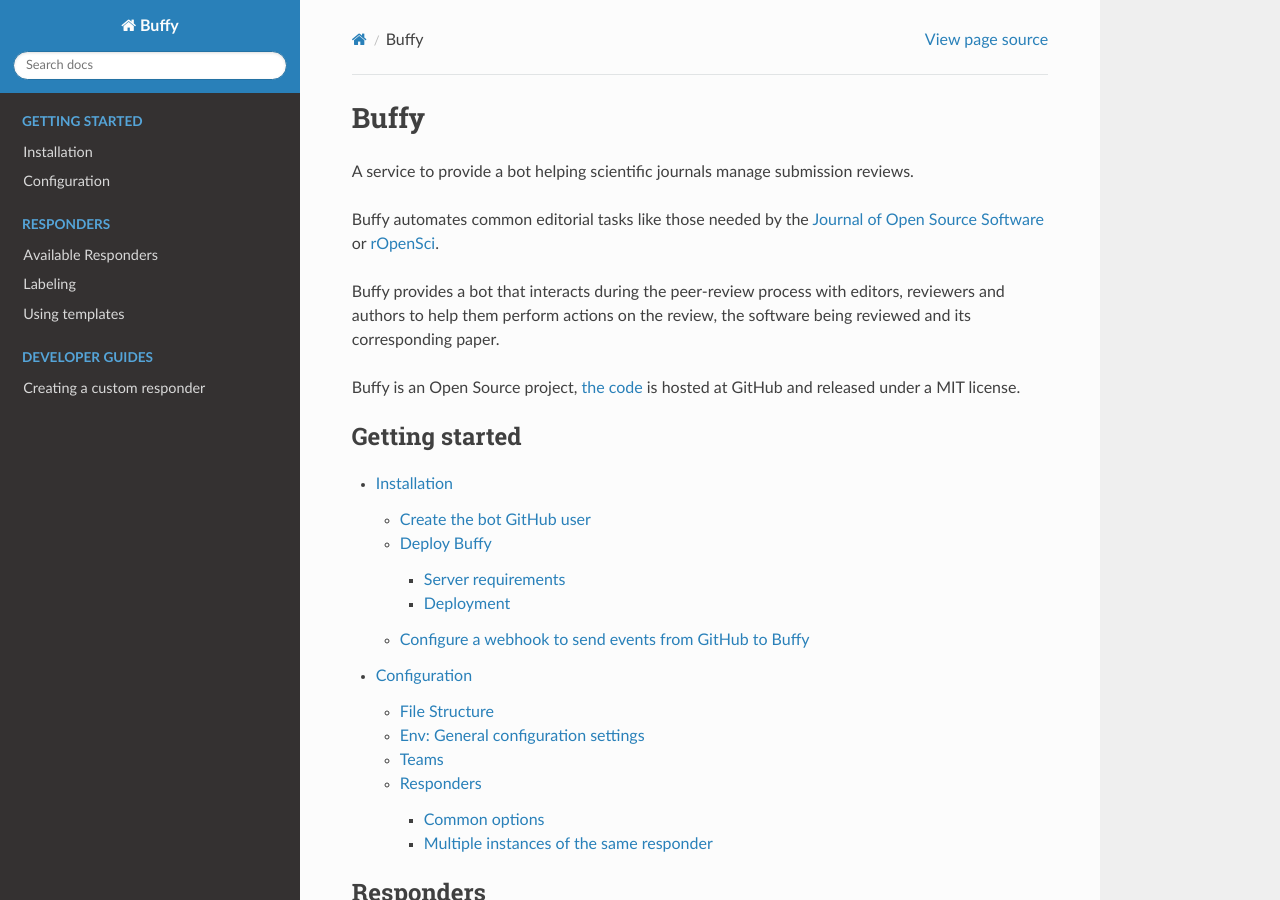
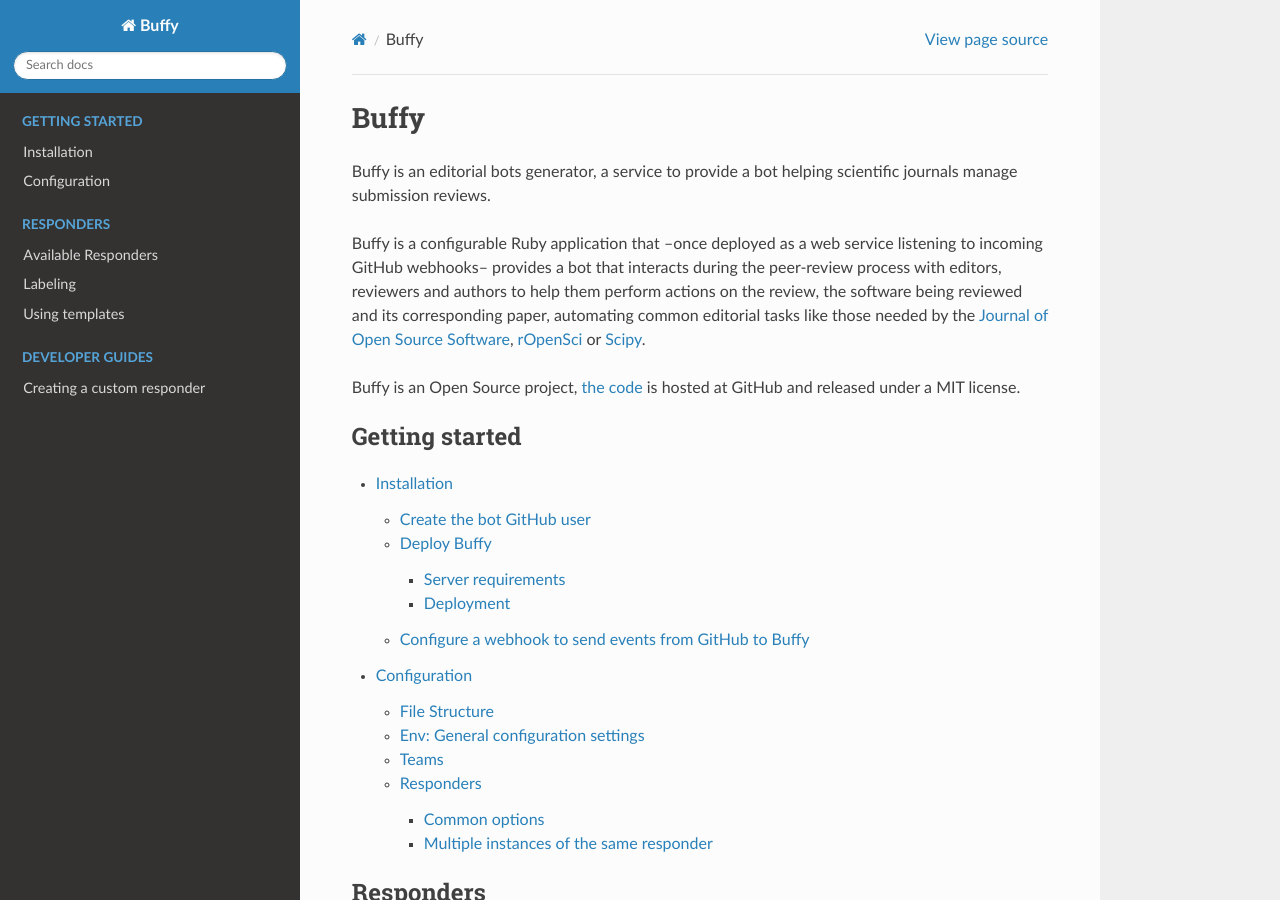
Before and after one commit to openjournals/buffy, a Sphinx documentation site: the page built from docs/index.rst, in a window 1280 px wide and 900 px high. Built offline with Sphinx 7.4.7 and the Read the Docs theme 2.0.0, drawn with Linux system fonts in a browser that asks for light colours.

Commit message:
reword intro

```diff
--- a/docs/index.rst
+++ b/docs/index.rst
@@ -1,10 +1,8 @@
 Buffy
 =====
-A service to provide a bot helping scientific journals manage submission reviews.
+Buffy is an editorial bots generator, a service to provide a bot helping scientific journals manage submission reviews.
 
-Buffy automates common editorial tasks like those needed by the `Journal of Open Source Software <http://joss.theoj.org/>`_ or `rOpenSci <https://ropensci.org/>`_.
-
-Buffy provides a bot that interacts during the peer-review process with editors, reviewers and authors to help them perform actions on the review, the software being reviewed and its corresponding paper.
+Buffy is a configurable Ruby application that –once deployed as a web service listening to incoming GitHub webhooks– provides a bot that interacts during the peer-review process with editors, reviewers and authors to help them perform actions on the review, the software being reviewed and its corresponding paper, automating common editorial tasks like those needed by the `Journal of Open Source Software <http://joss.theoj.org/>`_, `rOpenSci <https://ropensci.org/>`_ or `Scipy <https://github.com/scipy-conference/scipy_proceedings>`_.
 
 Buffy is an Open Source project, `the code <https://github.com/openjournals/buffy>`_ is hosted at GitHub and released under a MIT license.
 
```
